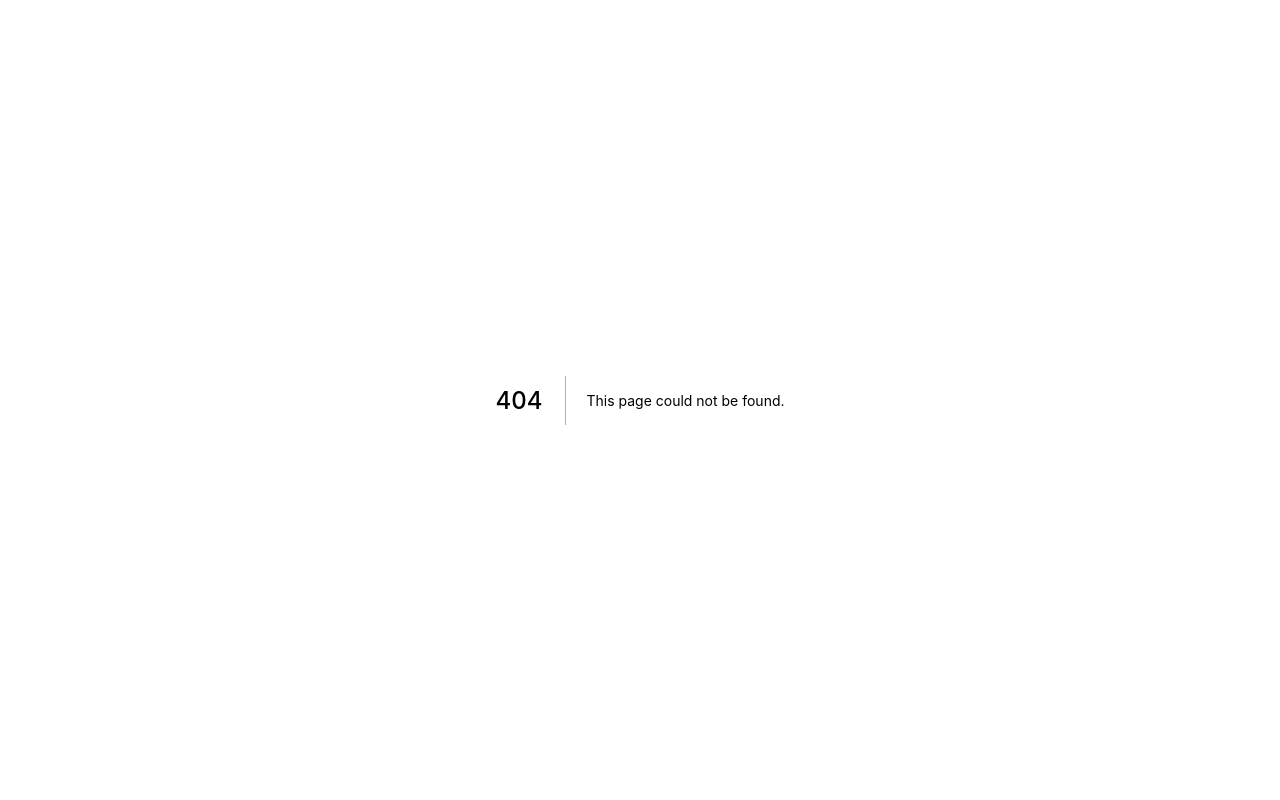
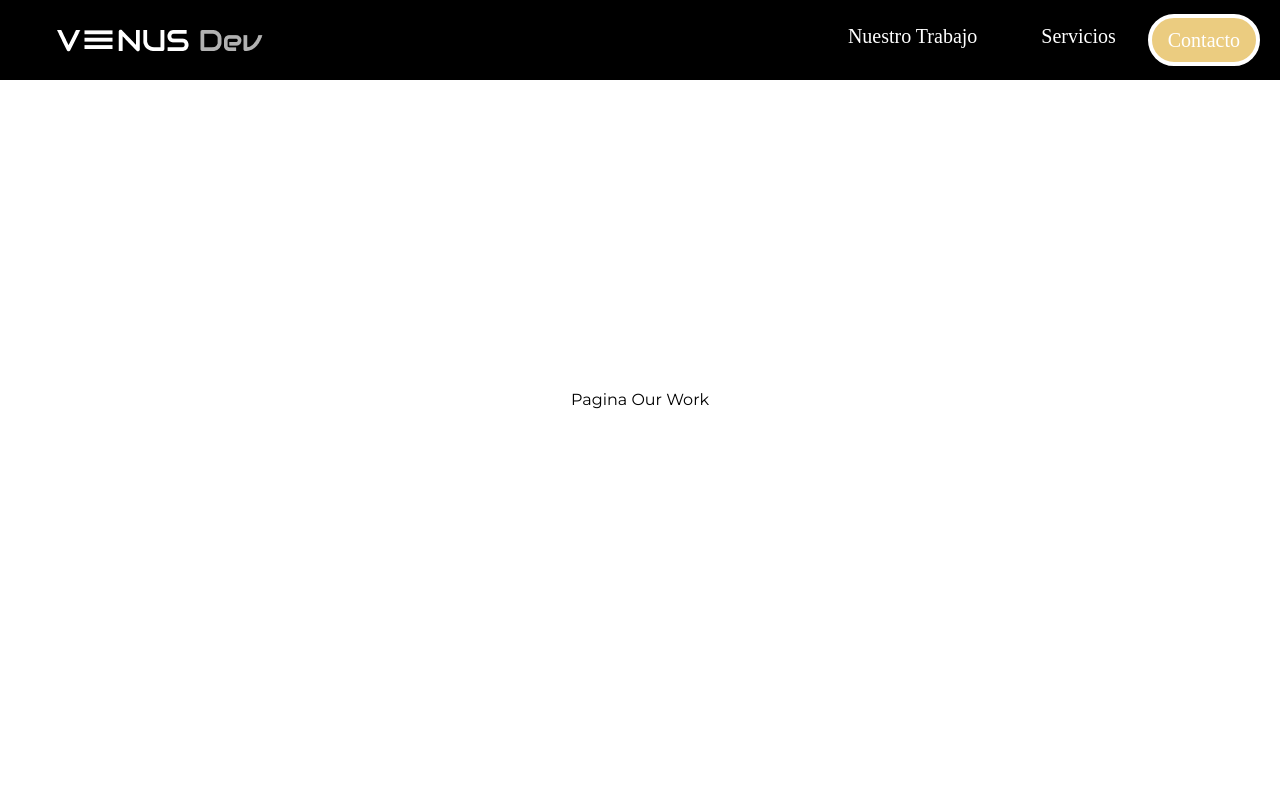
Before and after one commit to VenusDev1/landing-page-front, a Next.js app: page /ourwork in a window 1280 px wide. Before the commit this address had no page. Shown: the top 800 px of the page. Built offline with nearby package versions, Linux system fonts and the light colour scheme; a web font is replaced by a local one.

Commit message:
fixes v2

```diff
--- a/components/Navbar/Navbar.jsx
+++ b/components/Navbar/Navbar.jsx
@@ -9,7 +9,7 @@ function Navbar () {
                 </Link>
             </div>
             <div className='flex flex-row mr-[20px]'>
-                <Link  href='/our-work'>
+                <Link  href='/ourwork'>
                     <a className='px-8 py-2 font-goldman text-xl text-white hover:text-sy '>Nuestro Trabajo</a>
                 </Link>
                 <Link href='/services'>
--- a/pages/Our-work/index.js
+++ b/pages/ourwork/index.js
@@ -7,9 +7,9 @@ export default function Index () {
     return (
         <BaseLayout namePage='Our Work Venus'>
             <Navbar />
-            <div className="w-[100%] h-[100vh] flex justify-center items-center ">
-                <h1>Pagina Our Work</h1>
-            </div>
+                <div className="w-[100%] h-[100vh] flex justify-center items-center ">
+                    <h1>Pagina Our Work</h1>
+                </div>
             <Footer />
         </BaseLayout>
     )
```
Also changed, not shown: 1 other file (tests, documents, lock files or other folders).
